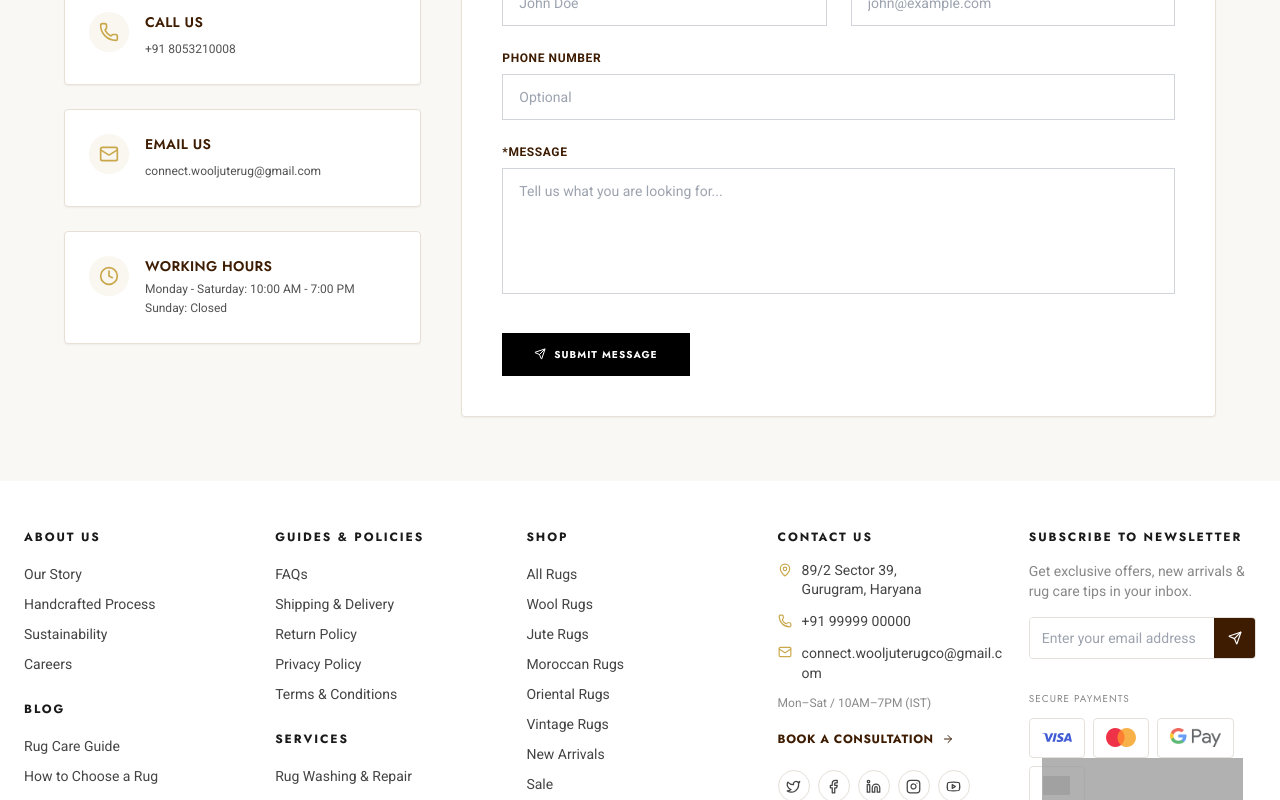
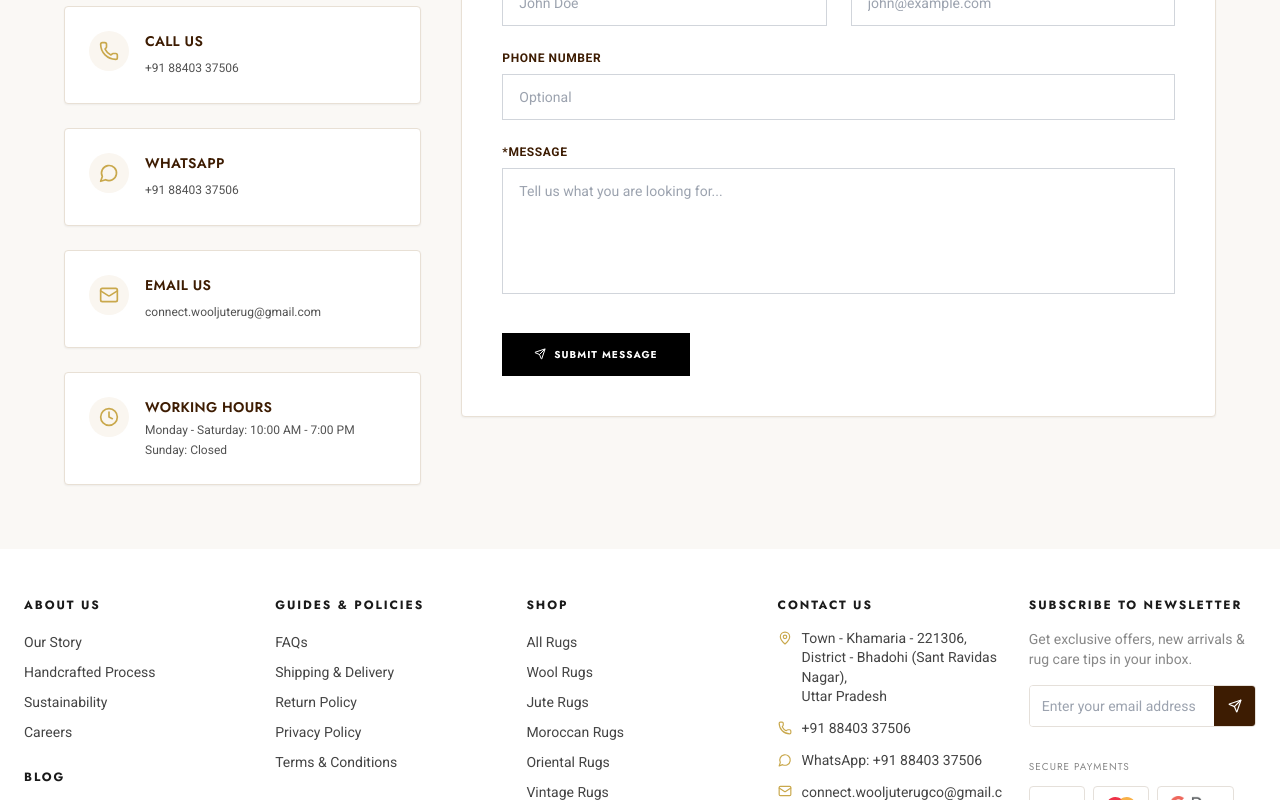
Before and after one commit to code-x-prime/wool-jute-rug, a Next.js app in the folder client/: page /contact in a window 1280 px wide. Shown: the part 600-1400 px from the top of the page. Built offline with nearby package versions, Linux system fonts and the light colour scheme; no server answers; grey boxes are pictures that could not be loaded.

Commit message:
feat: update contact information and add WhatsApp support in ContactPage and Footer

```diff
--- a/client/src/app/contact/page.js
+++ b/client/src/app/contact/page.js
@@ -6,7 +6,8 @@ import {
   Mail,
   MapPin,
   Clock,
-  Send
+  Send,
+  MessageCircle
 } from "lucide-react";
 import { fetchApi } from "@/lib/utils";
 import { toast } from "sonner";
@@ -95,7 +96,7 @@ export default function ContactPage() {
                   Our Showroom
                 </h3>
                 <p className="text-neutral-600 text-xs leading-relaxed">
-                  89/2 Sector 39, Gurugram,<br />Haryana 122001, India
+                  Town - Khamaria - 221306,<br />District - Bhadohi (Sant Ravidas Nagar),<br />Uttar Pradesh
                 </p>
               </div>
             </div>
@@ -110,10 +111,30 @@ export default function ContactPage() {
                   Call Us
                 </h3>
                 <a
-                  href="tel:+918053210008"
+                  href="tel:+918840337506"
                   className="text-neutral-600 text-xs hover:text-[#C9A84C] transition-colors"
                 >
-                  +91 8053210008
+                  +91 88403 37506
+                </a>
+              </div>
+            </div>
+
+            {/* WhatsApp Card */}
+            <div className="bg-white border border-[#e8e0d5] p-6 rounded shadow-sm flex items-start gap-4">
+              <div className="w-10 h-10 rounded-full bg-[#FAF6F0] text-[#C9A84C] flex items-center justify-center shrink-0">
+                <MessageCircle className="h-5 w-5" />
+              </div>
+              <div>
+                <h3 className="font-jost text-sm font-semibold text-[#3D1C02] tracking-wide uppercase mb-1">
+                  WhatsApp
+                </h3>
+                <a
+                  href="https://wa.me/918840337506"
+                  target="_blank"
+                  rel="noopener noreferrer"
+                  className="text-neutral-600 text-xs hover:text-[#C9A84C] transition-colors"
+                >
+                  +91 88403 37506
                 </a>
               </div>
             </div>
--- a/client/src/components/footer.js
+++ b/client/src/components/footer.js
@@ -15,6 +15,7 @@ import {
   Mail,
   ArrowRight,
   Send,
+  MessageCircle,
 } from "lucide-react";
 
 // Light theme — Jaipur Rugs style
@@ -203,13 +204,19 @@ export function Footer() {
                 <div className="flex items-start gap-2.5">
                   <MapPin size={14} className="mt-0.5 shrink-0" style={{ color: ACCENT }} />
                   <p className="text-sm font-roboto leading-snug" style={{ color: TEXT_MED }}>
-                    89/2 Sector 39,<br />Gurugram, Haryana
+                    Town - Khamaria - 221306,<br />District - Bhadohi (Sant Ravidas Nagar),<br />Uttar Pradesh
                   </p>
                 </div>
                 <div className="flex items-center gap-2.5">
                   <Phone size={14} className="shrink-0" style={{ color: ACCENT }} />
-                  <a href="tel:+919999900000" className="text-sm font-roboto hover:text-[#C9A84C] transition-colors" style={{ color: TEXT_MED }}>
-                    +91 99999 00000
+                  <a href="tel:+918840337506" className="text-sm font-roboto hover:text-[#C9A84C] transition-colors" style={{ color: TEXT_MED }}>
+                    +91 88403 37506
+                  </a>
+                </div>
+                <div className="flex items-center gap-2.5">
+                  <MessageCircle size={14} className="shrink-0" style={{ color: ACCENT }} />
+                  <a href="https://wa.me/918840337506" target="_blank" rel="noopener noreferrer" className="text-sm font-roboto hover:text-[#C9A84C] transition-colors" style={{ color: TEXT_MED }}>
+                    WhatsApp: +91 88403 37506
                   </a>
                 </div>
                 <div className="flex items-start gap-2.5">
```
